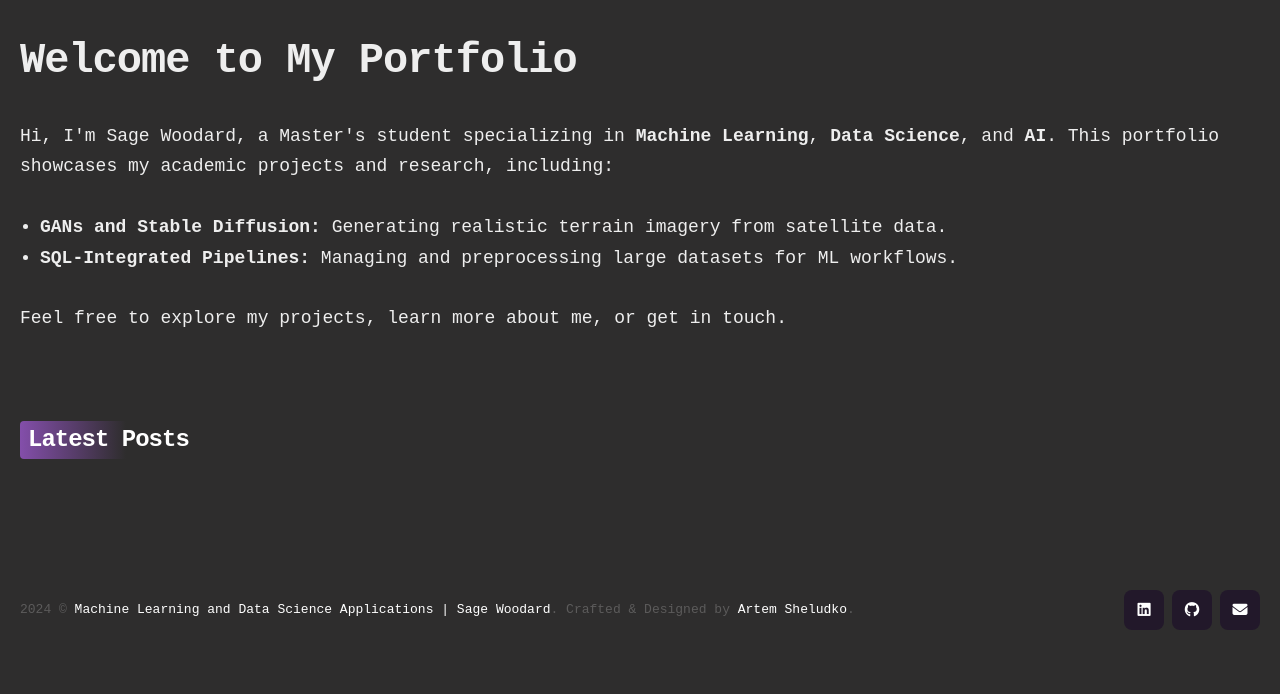
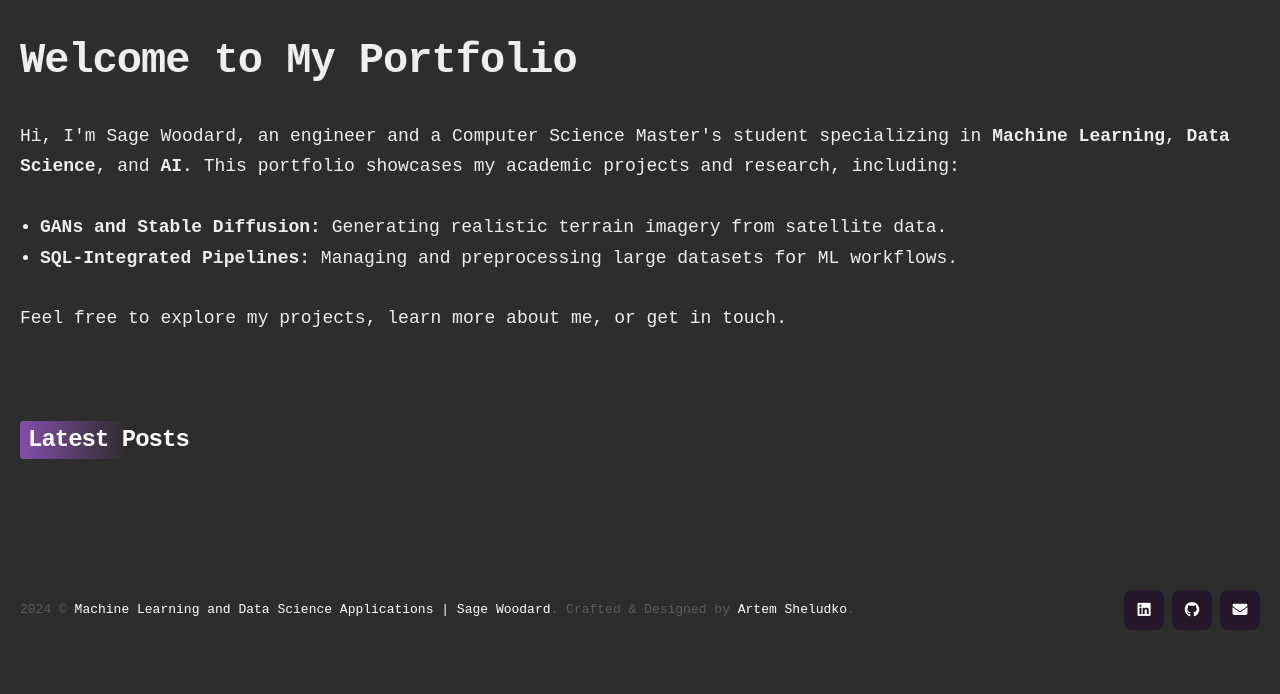
Before and after one commit to sagewoodard/sagewoodard.github.io, a Jekyll site: the page built from index.html, in a window 1280 px wide. Shown: the part 664-1358 px from the top of the page. Built offline with Jekyll 4.4.1, drawn with Linux system fonts in a browser that asks for light colours; the list of posts is cut into pages by our own code.

Commit message:
Updated description on main page

```diff
--- a/index.html
+++ b/index.html
@@ -9,7 +9,7 @@ image: '/images/01.jpg'
   <div class="container">
     <h1>Welcome to My Portfolio</h1>
     <p>
-      Hi, I'm Sage Woodard, a Master's student specializing in <strong>Machine Learning</strong>, <strong>Data Science</strong>, and <strong>AI</strong>.
+      Hi, I'm Sage Woodard, an engineer and a Computer Science Master's student specializing in <strong>Machine Learning</strong>, <strong>Data Science</strong>, and <strong>AI</strong>.
       This portfolio showcases my academic projects and research, including:
     </p>
     <ul>
```
